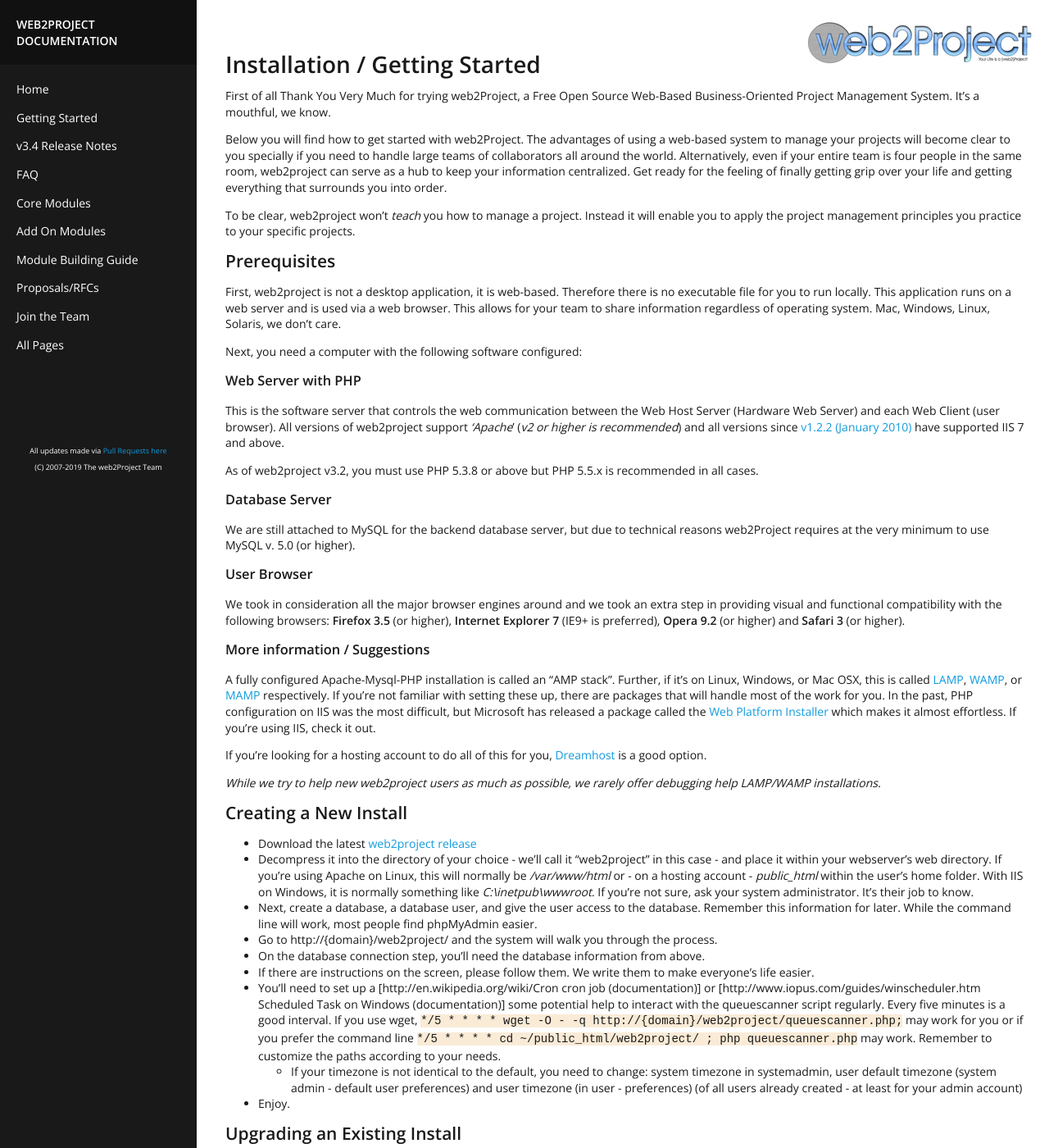
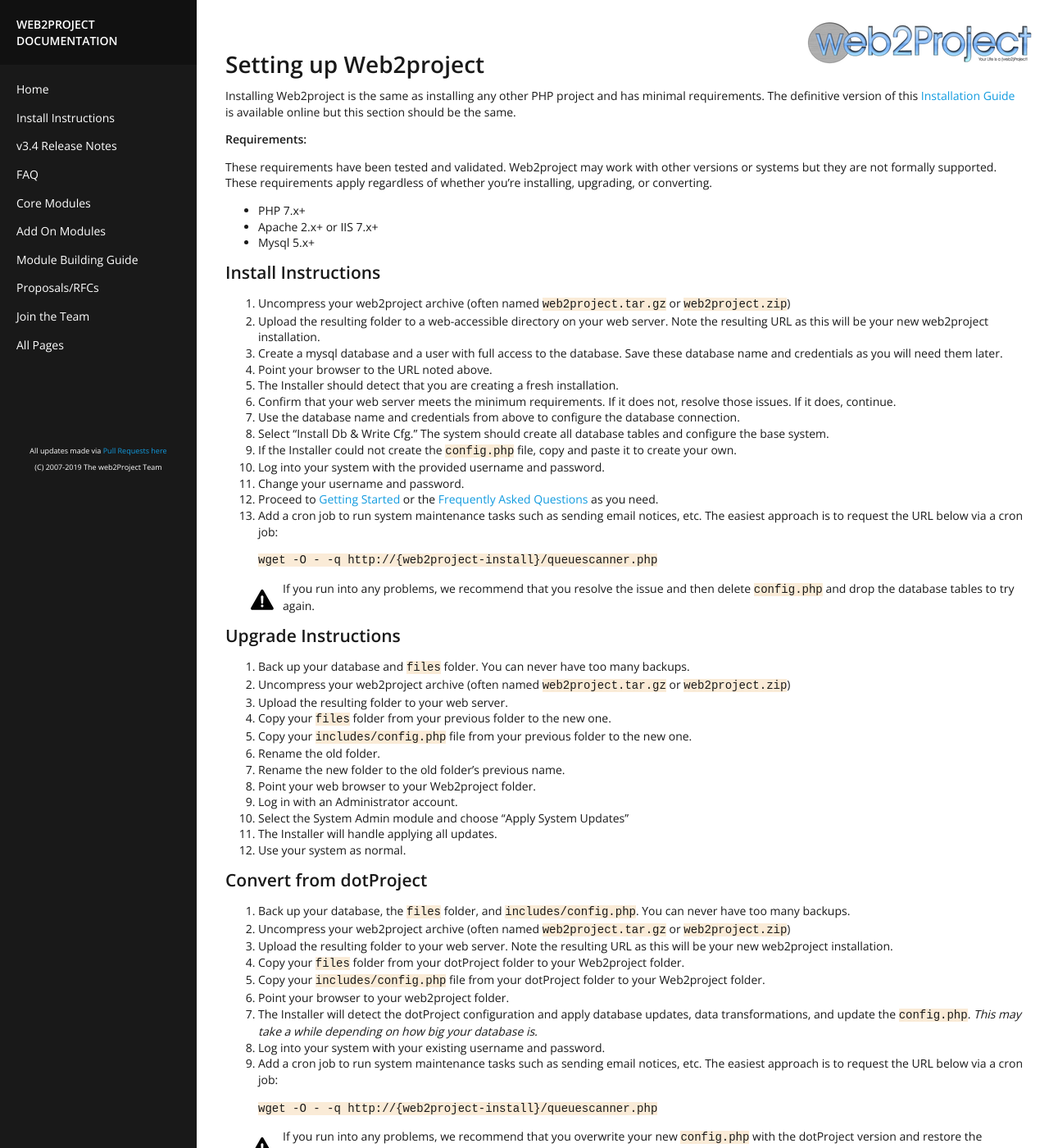
Before and after one commit to web2project/web2project.github.io, a Jekyll site: the page built from _docs/installation.md, in a window 1280 px wide and 1400 px high. Shown: the whole window at 82% size. Built offline with Jekyll 4.4.1, drawn with Linux system fonts in a browser that asks for light colours; some of the changed text lies outside the part shown.

Commit message:
Merged with the Manual

```diff
--- a/_docs/installation.md
+++ b/_docs/installation.md
@@ -1,104 +1,67 @@
 ---
 layout: page
-title: Installation / Getting Started
+title: Setting up Web2project
 
-status: cleanup
 ---
 
-First of all Thank You Very Much for trying web2Project, a Free Open Source Web-Based Business-Oriented Project Management System. It's a mouthful, we know.
+Installing Web2project is the same as installing any other PHP project and has minimal requirements. The definitive version of this [Installation Guide](https://docs.web2project.net/docs/installation.html) is available online but this section should be the same.
 
-Below you will find how to get started with web2Project. The advantages of using a web-based system to manage your projects will become clear to you specially if you need to handle large teams of collaborators all around the world. Alternatively, even if your entire team is four people in the same room, web2project can serve as a hub to keep your information centralized. Get ready for the feeling of finally getting grip over your life and getting everything that surrounds you into order.
+**Requirements:**
 
-To be clear, web2project won't *teach* you how to manage a project. Instead it will enable you to apply the project management principles you practice to your specific projects.
+These requirements have been tested and validated. Web2project may work with other versions or systems but they are not formally supported. These requirements apply regardless of whether you're installing, upgrading, or converting.
 
-## Prerequisites
+* PHP 7.x+
+* Apache 2.x+ or IIS 7.x+
+* Mysql 5.x+
 
-First, web2project is not a desktop application, it is web-based. Therefore there is no executable file for you to run locally. This application runs on a web server and is used via a web browser. This allows for your team to share information regardless of operating system. Mac, Windows, Linux, Solaris, we don't care.
+## Install Instructions
 
-Next, you need a computer with the following software configured:
+1. Uncompress your web2project archive (often named `web2project.tar.gz` or `web2project.zip`)
+2. Upload the resulting folder to a web-accessible directory on your web server. Note the resulting URL as this will be your new web2project installation.
+3. Create a mysql database and a user with full access to the database. Save these database name and credentials as you will need them later.
+4. Point your browser to the URL noted above.
+5. The Installer should detect that you are creating a fresh installation.
+6. Confirm that your web server meets the minimum requirements. If it does not, resolve those issues. If it does, continue.
+7. Use the database name and credentials from above to configure the database connection.
+8. Select "Install Db & Write Cfg." The system should create all database tables and configure the base system.
+9. If the Installer could not create the `config.php` file, copy and paste it to create your own.
+10. Log into your system with the provided username and password.
+11. Change your username and password.
+12. Proceed to [Getting Started](#getting-started) or the [Frequently Asked Questions](#faq) as you need.
+13. Add a cron job to run system maintenance tasks such as sending email notices, etc. The easiest approach is to request the URL below via a cron job:
 
-### Web Server with PHP
+> `wget -O - -q http://{web2project-install}/queuescanner.php`
 
-This is the software server that controls the web communication between the Web Host Server (Hardware Web Server) and each Web Client (user browser). All versions of web2project support *'Apache*' (*v2 or higher is recommended*) and all versions since [v1.2.2 (January 2010)](/release-notes/1.2.html) have supported IIS 7 and above.
+{% include icon-warn.html %} If you run into any problems, we recommend that you resolve the issue and then delete `config.php` and drop the database tables to try again.
 
-As of web2project v3.2, you must use PHP 5.3.8 or above but PHP 5.5.x is recommended in all cases.
 
-### Database Server
+## Upgrade Instructions
 
-We are still attached to MySQL for the backend database server, but due to technical reasons web2Project requires at the very minimum to use MySQL v. 5.0 (or higher).
+1. Back up your database and `files` folder. You can never have too many backups.
+2. Uncompress your web2project archive (often named `web2project.tar.gz` or `web2project.zip`)
+3. Upload the resulting folder to your web server.
+4. Copy your `files` folder from your previous folder to the new one.
+5. Copy your `includes/config.php` file from your previous  folder to the new one.
+6. Rename the old folder.
+7. Rename the new folder to the old folder's previous name.
+8. Point your web browser to your Web2project folder.
+9. Log in with an Administrator account.
+10. Select the System Admin module and choose "Apply System Updates"
+11. The Installer will handle applying all updates.
+12. Use your system as normal.
 
-### User Browser
+## Convert from dotProject
 
-We took in consideration all the major browser engines around and we took an extra step in providing visual and functional compatibility with the following browsers:
-**Firefox 3.5** (or higher), **Internet Explorer 7** (IE9+ is preferred), **Opera 9.2** (or higher) and **Safari 3** (or higher).
+1. Back up your database, the `files` folder, and `includes/config.php`. You can never have too many backups.
+2. Uncompress your web2project archive (often named `web2project.tar.gz` or `web2project.zip`)
+3. Upload the resulting folder to your web server. Note the resulting URL as this will be your new web2project installation.
+4. Copy your `files` folder from your dotProject folder to your Web2project folder.
+5. Copy your `includes/config.php` file from your dotProject folder to your Web2project folder.
+6. Point your browser to your web2project folder.
+7. The Installer will detect the dotProject configuration and apply database updates, data transformations, and update the `config.php`. *This may take a while depending on how big your database is.*
+8. Log into your system with your existing username and password.
+9. Add a cron job to run system maintenance tasks such as sending email notices, etc. The easiest approach is to request the URL below via a cron job:
 
-### More information / Suggestions
+> `wget -O - -q http://{web2project-install}/queuescanner.php`
 
-A fully configured Apache-Mysql-PHP installation is called an "AMP stack". Further, if it's on Linux, Windows, or Mac OSX, this is called [LAMP](http://en.wikipedia.org/wiki/LAMP_%28software_bundle%29), [WAMP](http://en.wikipedia.org/wiki/WAMP), or [MAMP](http://en.wikipedia.org/wiki/MAMP) respectively. If you're not familiar with setting these up, there are packages that will handle most of the work for you. In the past, PHP configuration on IIS was the most difficult, but Microsoft has released a package called the [Web Platform Installer](http://www.iis.net/webpi) which makes it almost effortless. If you're using IIS, check it out.
-
-If you're looking for a hosting account to do all of this for you, [Dreamhost](http://www.dreamhost.com/r.cgi?231075) is a good option.
-
-*While we try to help new web2project users as much as possible, we rarely offer debugging help LAMP/WAMP installations.*
-
-## Creating a New Install
-
-* Download the latest [web2project release](https://github.com/web2project/web2project/archive/master.zip)
-* Decompress it into the directory of your choice - we'll call it "web2project" in this case - and place it within your webserver's web directory. If you're using Apache on Linux, this will normally be */var/www/html* or - on a hosting account - *public_html* within the user's home folder. With IIS on Windows, it is normally something like *C:\inetpub\wwwroot*. If you're not sure, ask your system administrator. It's their job to know.
-* Next, create a database, a database user, and give the user access to the database. Remember this information for later. While the command line will work, most people find phpMyAdmin easier.
-* Go to http://{domain}/web2project/ and the system will walk you through the process.
-* On the database connection step, you'll need the database information from above.
-* If there are instructions on the screen, please follow them. We write them to make everyone's life easier.
-* You'll need to set up a [http://en.wikipedia.org/wiki/Cron cron job (documentation)] or [http://www.iopus.com/guides/winscheduler.htm Scheduled Task on Windows (documentation)] some potential help to interact with the queuescanner script regularly. Every five minutes is a good interval. If you use wget, ``*/5 * * * * wget -O - -q http://{domain}/web2project/queuescanner.php;`` may work for you or if you prefer the command line ``*/5 * * * * cd ~/public_html/web2project/ ; php queuescanner.php`` may work. Remember to customize the paths according to your needs.
-  * If your timezone is not identical to the default, you need to change: system timezone in systemadmin, user default timezone (system admin - default user preferences) and user timezone (in user - preferences) (of all users already created - at least for your admin account)
-* Enjoy.
-
-## Upgrading an Existing Install
-
-* Switch your current installation back to the basic web2project theme.
-* Backup your database. No, I don't care if you made a backup yesterday. Make another. You can never have too many.
-* Download the latest [web2project release](https://github.com/web2project/web2project/archive/master.zip)
-* Rename your existing web2project directory. Normally adding an underscore at the beginning of the directory name is sufficient.
-* Decompress it into the directory of your choice - we'll call it "web2project" in this case - and place it within your webserver's web directory.
-* Copy the existing ``files`` directory and ``/includes/config.php`` file from your old web2project install into the same places in your new web2project directory.
-* Copy any [Add On Modules](/modules/add-on.html) from your old ``/modules`` directory to the new one.
-* **Warning:** If you converted from dotProject before the web2project v2.3 release, you will likely have to run this database update before proceeding:  ALTER TABLE `projects` ADD `project_actual_end_date` datetime default NULL;
-* Go to http://{domain}/web2project/install/ and the system will walk you through the process. If there are instructions on the screen, please follow them. We write them to make everyone's life easier.
-* Log out and log back in. Some portions of the configuration are cached for performance reasons. That cache is reset when you log out.
-* If your system whitescreens or shows lots of garbage on the page, visit [http://forums.web2project.net/ our Forums] for support. This is rare but occasionally happens.
-* After the upgrade is complete, test your theme by changing it for one user before setting it as the System Default.
-* Enjoy.
-
-*  **Note:** *Some steps can take a significant amount of time. Once it starts, get a cup of coffee or read a news story.*
-*  **Note:** *Before upgrading, you may briefly see errors or warnings. Take a deep breath. Nothing is necessarily wrong.*
-*  **Under no circumstances should you copy your new web2project files over your existing web2project directory. This will leave numerous irrelevant or supposed-to-be-deleted files and make everyone's life more complicated.**
-
-## Converting from dotproject
-
-* Switch your current installation back to the basic dotproject theme.
-* Backup your database. No, I don't care if you made a backup yesterday. Make another. You can never have too many.
-* Download the latest [web2project release](https://github.com/web2project/web2project/archive/master.zip)
-* Decompress it into the directory of your choice - we'll call it "web2project" in this case - and place it within your webserver's web directory.
-* Copy the existing ``files`` directory and ``/includes/config.php`` file from your old dotproject install into the same places in your new web2project directory.
-* Go to http://{domain}/web2project/install/ and the system will walk you through the process. If there are instructions on the screen, please follow them. We write them to make everyone's life easier.
-* If your system whitescreens or shows lots of garbage on the page, visit [http://forums.web2project.net/ our Forums] for support. This is rare but occasionally happens.
-* After the upgrade is complete, test your theme by changing it for one user before setting it as the System Default.
-* Enjoy.
-
-*  **Note:** *We currently support converting all versions of dotProject from v2.0 (April 2005) through the latest 2.1.5 release.*
-*  **Note:** *Some steps can take a significant amount of time. Once it starts, get a cup of coffee or read a news story.*
-*  **Note:** *Before upgrading, you may briefly see errors or warnings. Take a deep breath. Nothing is necessarily wrong.*
-*  **Under no circumstances should you copy your new web2project files over your existing dotproject directory. This will leave numerous irrelevant or supposed-to-be-deleted files and make puppies cry.**
-
-Source: Pedro, [original Support Forums](http://web2project.net/forums/viewtopic.php?t=1011) - probably also earlier versions of w2p - some problems occurred in 1.2
-
-## Obtaining the very latest code from code development
-
-Beware - this code is not for production use and only for use by developers who are willing to look at an error and offer fixes, suggestions, or cash. We prefer small denominations or unmarked bills, but let's be honest.. we're not picky.
-
-If you are interested in the latest developments, try the [Latest Development](/docs/latest-development.html)
-
-## User Guide
-
-Movies are too fast? Then you will find a comprehensive User Guide here: [web2Project User Guide](https://leanpub.com/web2project-user-manual)
-
-Thank you very much to Stephen Pierce for producing this work, and Bruce Bodger for taking the pictures in style.
+{% include icon-warn.html %} If you run into any problems, we recommend that you overwrite your new `config.php` with the dotProject version and restore the dotProject database the issue and then delete `config.php` to try again.
--- a/_includes/nav.html
+++ b/_includes/nav.html
@@ -2,7 +2,7 @@
 <ul id='links'>
 
     <li><a href="/">Home</a></li>
-    <li><a href="/docs/installation.html">Getting Started</a></li>
+    <li><a href="/docs/installation.html">Install Instructions</a></li>
     <li><a href="/release-notes/3.4.html">v3.4 Release Notes</a></li>
     <li><a href="/docs/faq.html">FAQ</a></li>
     <li><a href="/modules/core.html">Core Modules</a></li>
```
